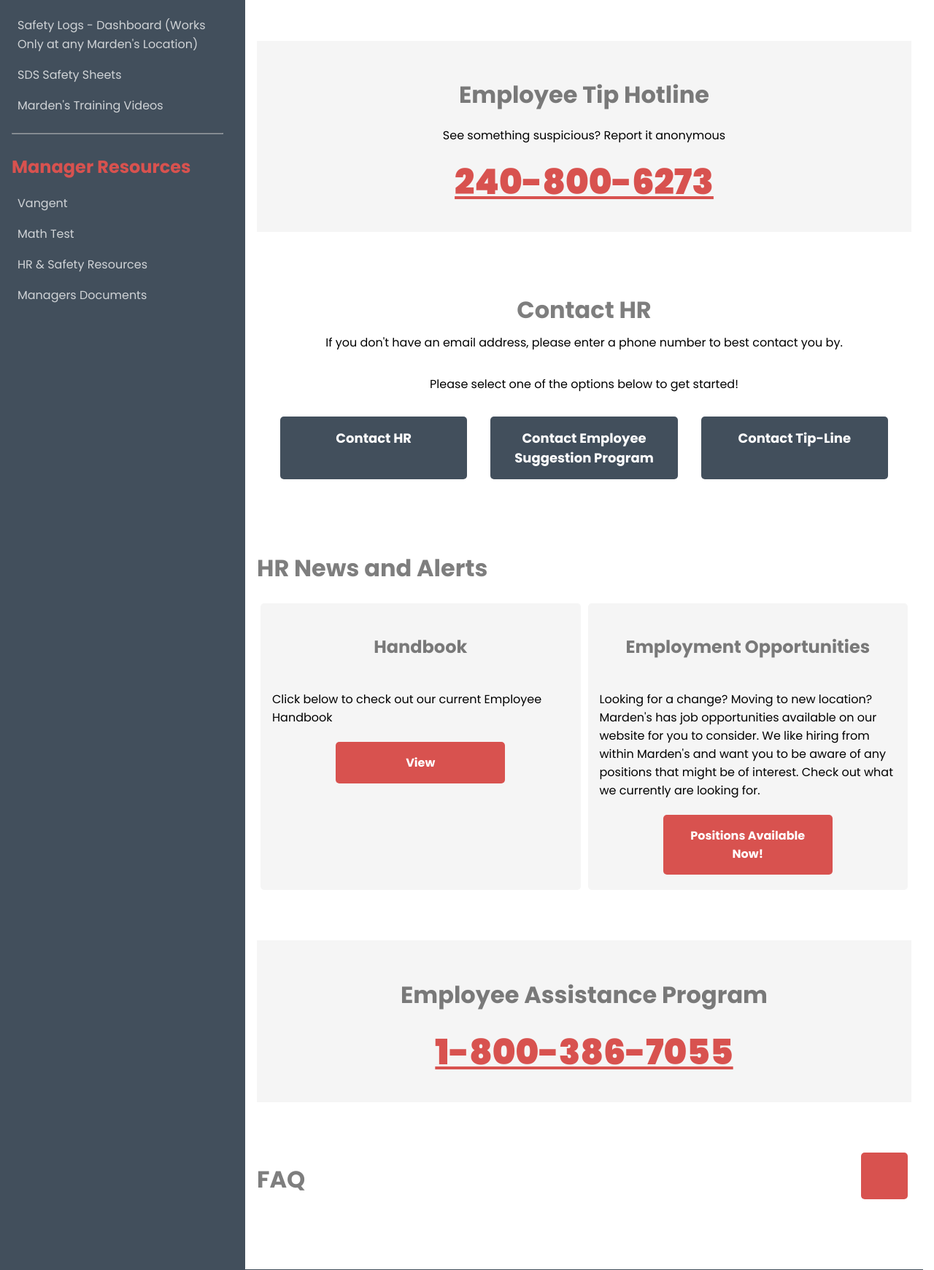
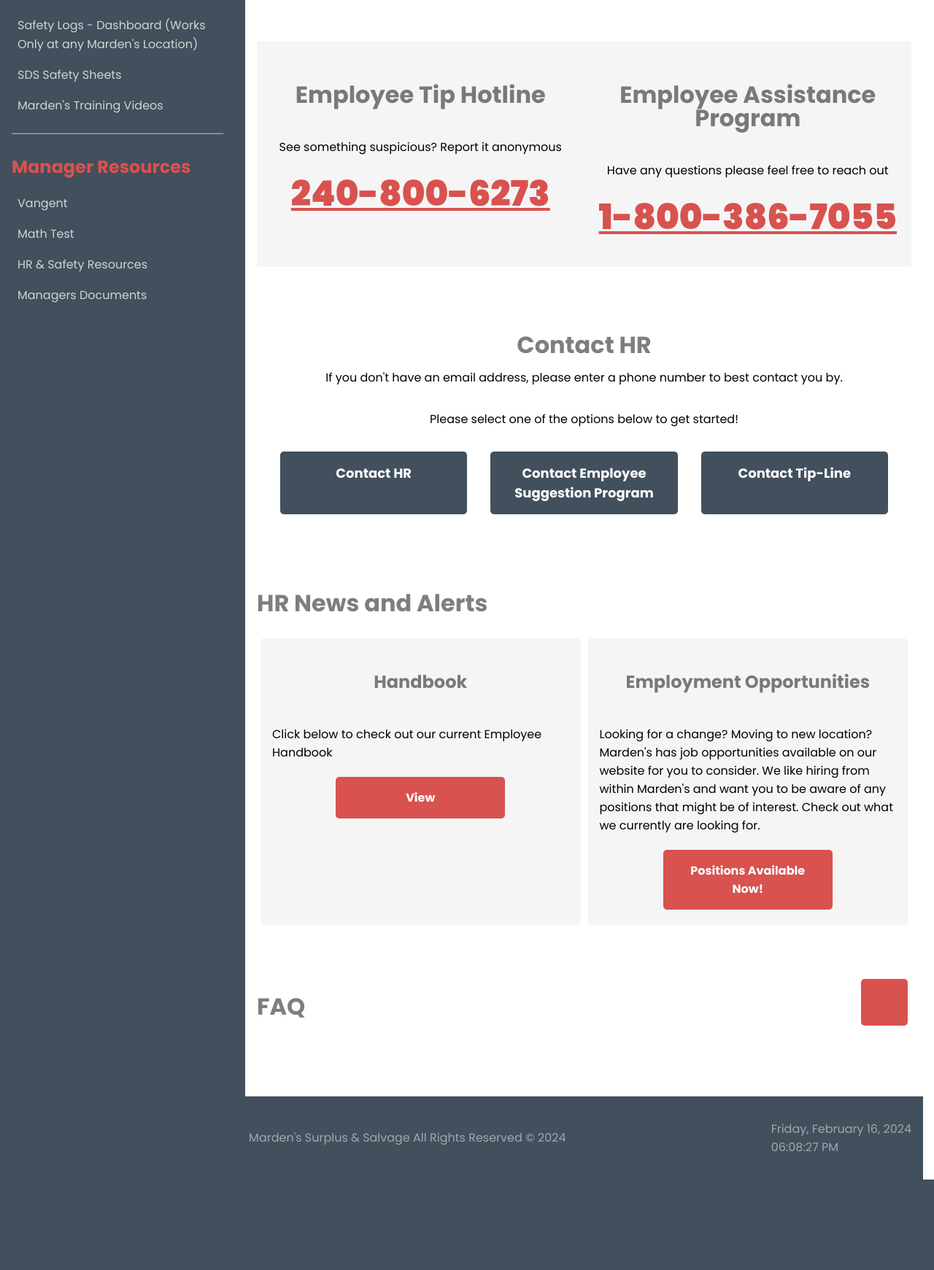
Before and after one commit to Drew-Chase/Mardens-HR, a PHP site: page / in a window 1280 px wide. Shown: the part 598-2339 px from the top of the page at 73% size. After the commit the page ends 2215 px from the top, so only its background shows below. Run offline with PHP 8.4, Linux system fonts and the light colour scheme; some libraries are stand-ins or nearby versions.

Commit message:
Refactor "Employee Assistance Program" section layout
The layout and structure of the "Employee Assistance Program" and "Employee Tip Hotline" sections were modified. Both sections are now combined under one section to display side by side for easier access and better visibility.

```diff
--- a/index.php
+++ b/index.php
@@ -105,10 +105,17 @@
             </div>
         </section>
 
-        <section id="tipline" class="banner">
-            <h2>Employee Tip Hotline</h2>
-            <p>See something suspicious? Report it anonymous</p>
-            <a href="tel:240-800-6273">240-800-6273</a>
+        <section class="banner row fill">
+            <div class="col fill">
+                <h2>Employee Tip Hotline</h2>
+                <p>See something suspicious? Report it anonymous</p>
+                <a href="tel:240-800-6273">240-800-6273</a>
+            </div>
+            <div class="col fill">
+                <h2>Employee Assistance Program</h2>
+                <p>Have any questions please feel free to reach out</p>
+                <a href="tel:1-800-386-7055">1-800-386-7055</a>
+            </div>
         </section>
 
         <section id="contact-us" class="col center horizontal">
@@ -183,10 +190,6 @@
                 </div>
             </div>
         </section>
-        <section id="eap" class="banner">
-            <h2>Employee Assistance Program</h2>
-            <a href="tel:1-800-386-7055">1-800-386-7055</a>
-        </section>
         <section id="faq">
             <div class="fill row">
                 <h2 class="fill">FAQ</h2>
```
